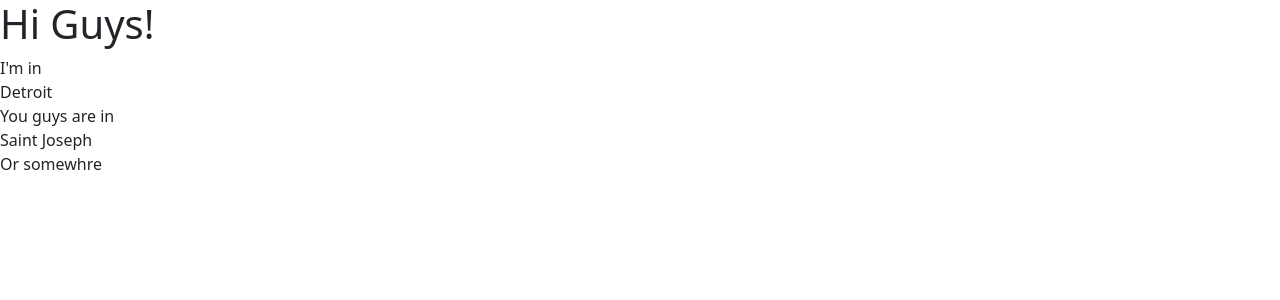
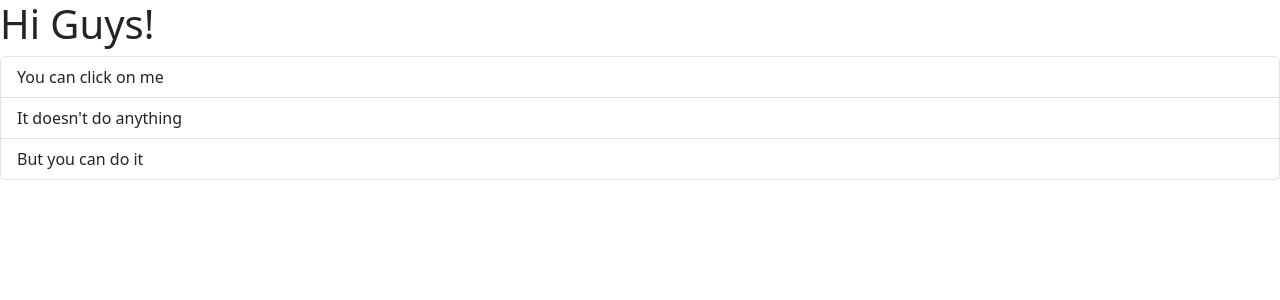
Before and after one commit to Aaron4554/web-portfolio, a React (Vite) app: page / in a window 1280 px wide. Shown: the top 300 px of the page. Built offline with nearby package versions, Linux system fonts and the light colour scheme.

Commit message:
fix bootstrap

```diff
--- a/src/components/ListGroup.tsx
+++ b/src/components/ListGroup.tsx
@@ -1,10 +1,8 @@
 function ListGroup() {
   let items = [
-    "I'm in",
-    'Detroit',
-    'You guys are in',
-    'Saint Joseph',
-    'Or somewhre',
+    'You can click on me',
+    "It doesn't do anything",
+    'But you can do it',
   ];
 
   return (
@@ -13,7 +11,7 @@ function ListGroup() {
       <ul className="list-group">
         {items.map((item) => (
           <li
-            className="list-group"
+            className="list-group-item"
             key={item}
             onClick={() => console.log('CLicked ' + item)}
           >
```
